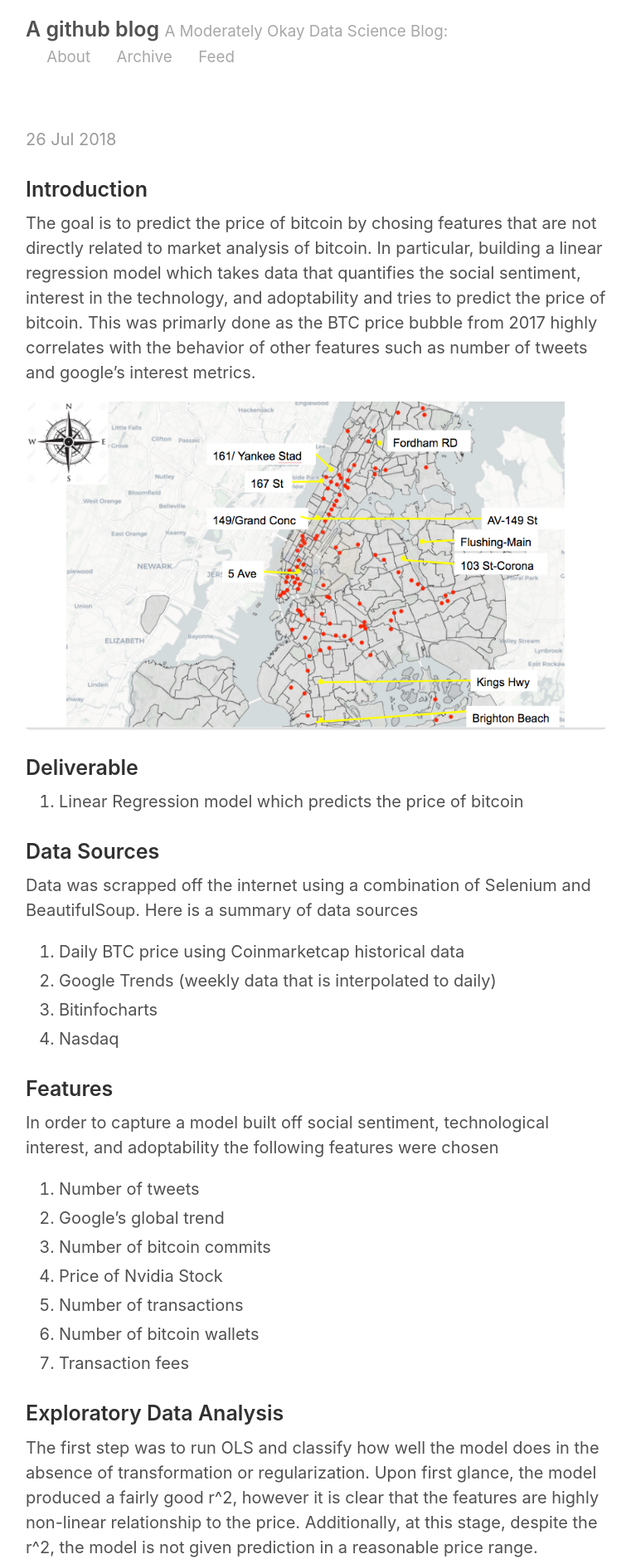
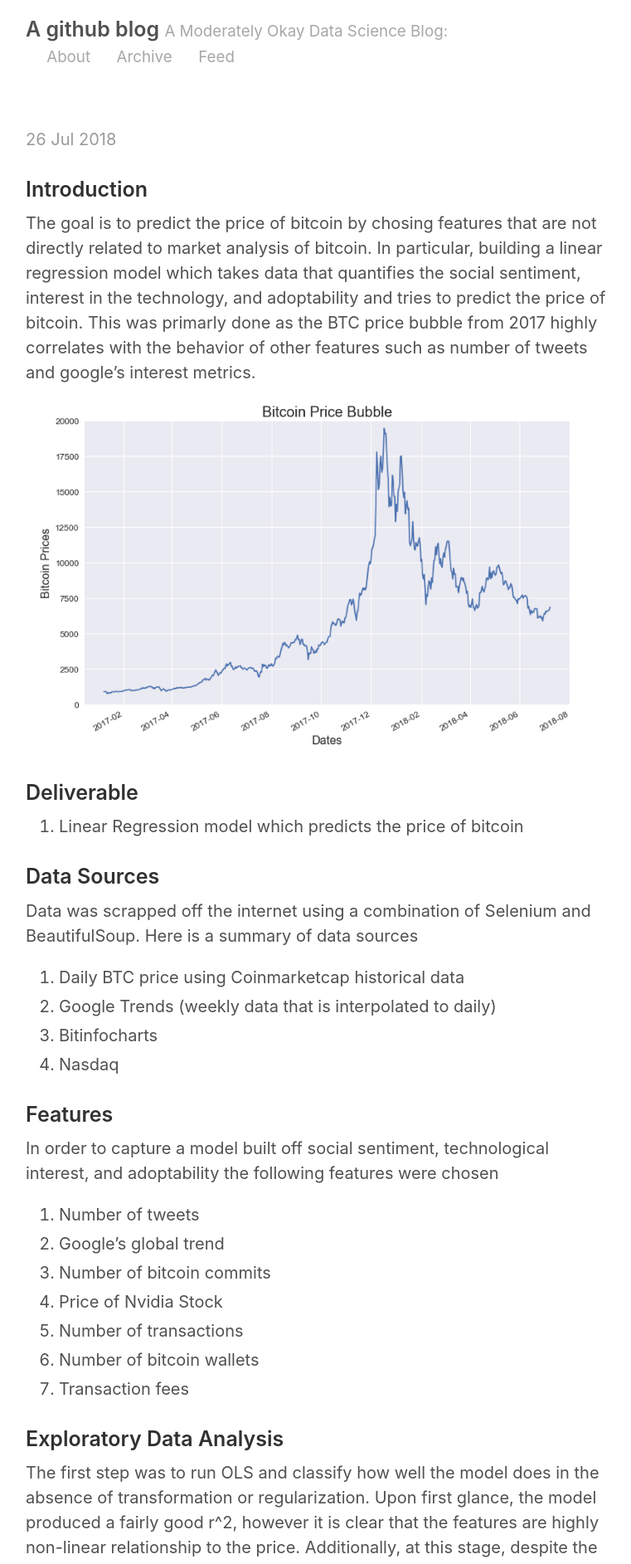
Before and after one commit to MCassetti/MCassetti.github.io, a Jekyll site: the page built from _posts/2018-07-25-project-luther.md, in a window 1280 px wide. Shown: the top 1885 px of the page at 83% size, without its empty margins (259-1020 px from the left). Built offline with Jekyll 4.4.1, drawn with Linux system fonts in a browser that asks for light colours; our own code applies the rules of GitHub Pages for plain Markdown files.

Commit message:
testing formatting

```diff
--- a/_posts/2018-07-25-project-luther.md
+++ b/_posts/2018-07-25-project-luther.md
@@ -10,7 +10,7 @@
 BTC price bubble from 2017 highly correlates with the behavior of other features such
 as number of tweets and google's interest metrics.
 
-![alt_text](https://raw.githubusercontent.com/MCassetti/MCassetti.github.io/master/public/pandas_plot.png)
+![alt_text](https://raw.githubusercontent.com/MCassetti/MCassetti.github.io/master/public/Price_bubble.png)
 
 ### Deliverable
 1. Linear Regression model which predicts the price of bitcoin
@@ -73,14 +73,14 @@
 Ultimately, the reguralization did little to boost the performance of this model, indicating the surviving features were all significant.
 Additionally, the polynominal models performed the best, indicating non-linearity after transformation had been applied.
 
-![alt_text](https://raw.githubusercontent.com/MCassetti/MCassetti.github.io/master/public/pandas_plot.png)
+![alt_text](https://raw.githubusercontent.com/MCassetti/MCassetti.github.io/master/public/polynominsl.svg)
 
-![alt_text](https://raw.githubusercontent.com/MCassetti/MCassetti.github.io/master/public/pandas_plot.png)
 
 Taking a closer look at the non-linear regressors, we get even better validation and test scores, in some cases close to .95 r^2 value. This is incredible, but
 the real question comes down to price prediction, which our model would indicate we have found a btc price crystal ball.
 Unfortunately after trying to predict the daily price of btc, given known feature values, the predictions did not seem to go as planned.
 
+![alt_text](https://raw.githubusercontent.com/MCassetti/MCassetti.github.io/master/public/random_forest.svg)
 
 ### Conclusion
 Ultimately, there are several major issues with this linear regression model. Namely, doing linear regression on a time series. In particular, time series data exhibits autocorrelation, which means the residuals versus your fitted data shows a clear pattern with respect to the independent variables, i.e. heteroskedastic.
```
